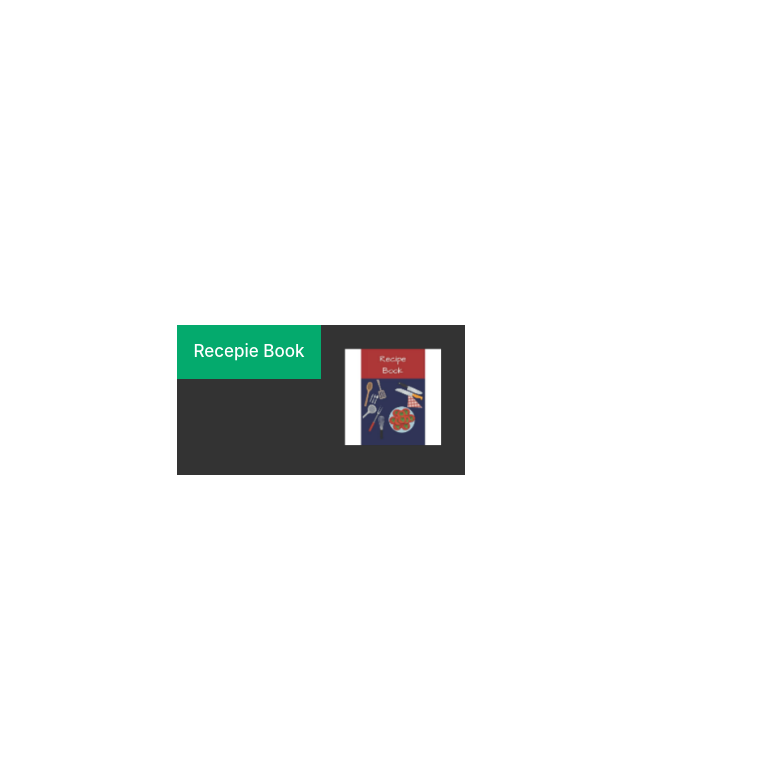
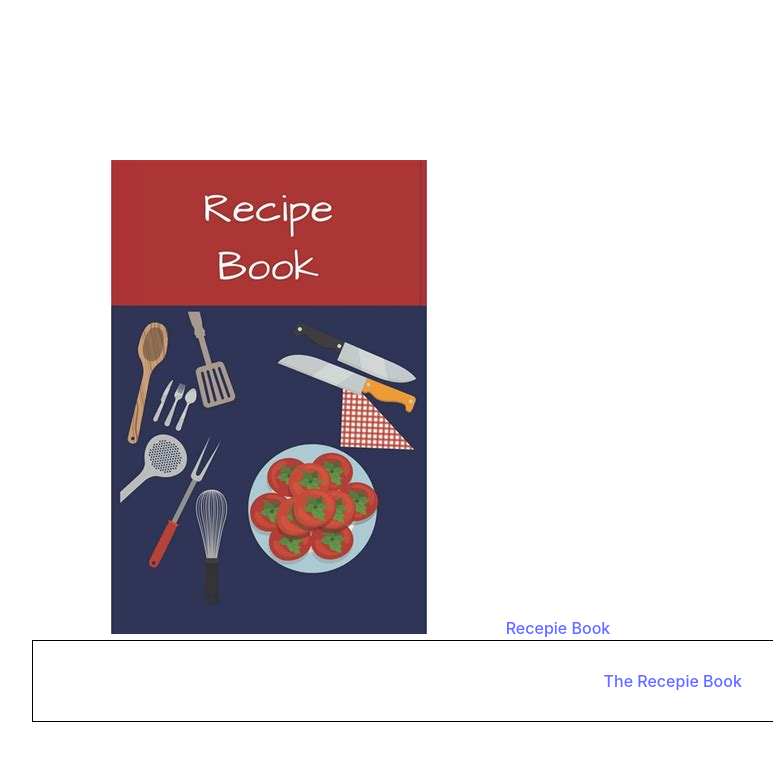
Before and after one commit to smubarakshin/react-recepie-book, a React (Vite) app in the folder recepie-book/: page / in a window 1280 px wide. Shown: the top 760 px of the page, without its empty margins (319-1092 px from the left). Built offline with nearby package versions, Linux system fonts and the light colour scheme.

Commit message:
pushing updates

```diff
--- a/recepie-book/src/App.css
+++ b/recepie-book/src/App.css
@@ -1,70 +1,28 @@
 #root {
   max-width: 1280px;
   margin: 0 auto;
-  padding: 2rem;
+  /* padding: 2rem; */
   text-align: center;
 }
 
-.logo {
-  height: 6em;
-  padding: 1.5em;
-  will-change: filter;
-  transition: filter 300ms;
+/* CSS Styles for Footer */
+
+.footer {
+
+  display: flex;
+  flex-direction: column;
+  align-items: center;
+  justify-content: center;
+
+
+  border: 1px solid black;
+  height: 5rem;
+  width: 100vw;
+  position: fixed;
+  flex-grow: 1;
+
+
+
+
+
 }
-.logo:hover {
-  filter: drop-shadow(0 0 2em #646cffaa);
-}
-.logo.react:hover {
-  filter: drop-shadow(0 0 2em #61dafbaa);
-}
-
-@keyframes logo-spin {
-  from {
-    transform: rotate(0deg);
-  }
-  to {
-    transform: rotate(360deg);
-  }
-}
-
-@media (prefers-reduced-motion: no-preference) {
-  a:nth-of-type(2) .logo {
-    animation: logo-spin infinite 20s linear;
-  }
-}
-
-.card {
-  padding: 2em;
-}
-
-.read-the-docs {
-  color: #888;
-}
-
-/* Add a black background color to the top navigation */
-.topnav {
-  background-color: #333;
-  overflow: hidden;
-}
-
-/* Style the links inside the navigation bar */
-.topnav a {
-  float: left;
-  color: #f2f2f2;
-  text-align: center;
-  padding: 14px 16px;
-  text-decoration: none;
-  font-size: 17px;
-}
-
-/* Change the color of links on hover */
-.topnav a:hover {
-  background-color: #ddd;
-  color: black;
-}
-
-/* Add a color to the active/current link */
-.topnav a.active {
-  background-color: #04AA6D;
-  color: white;
-}
--- a/recepie-book/src/App.jsx
+++ b/recepie-book/src/App.jsx
@@ -1,16 +1,19 @@
 
 import './App.css'
 import Navbar from './componets/Navbar'
+import Footer from './componets/Footer'
 
 function App() {
 
   return (
     <>
-    <Navbar></Navbar>
-    {/* <Footer></Footer> */}
-    {/* <SideBar></SideBar> */}
+      <Navbar></Navbar>
+      {/* <SideBar></SideBar> */}
 
 
+      {/* <Footer></Footer> */}
+
+      <Footer />
     </>
   )
 }
--- a/recepie-book/src/componets/Footer.jsx
+++ b/recepie-book/src/componets/Footer.jsx
@@ -0,0 +1,8 @@
+
+export default function Footer() {
+  return (
+    <div className="footer">
+        <a className="footer-item" href="https://github.com/smubarakshin/react-recepie-book">The Recepie Book</a>
+    </div>
+  )
+}
```
